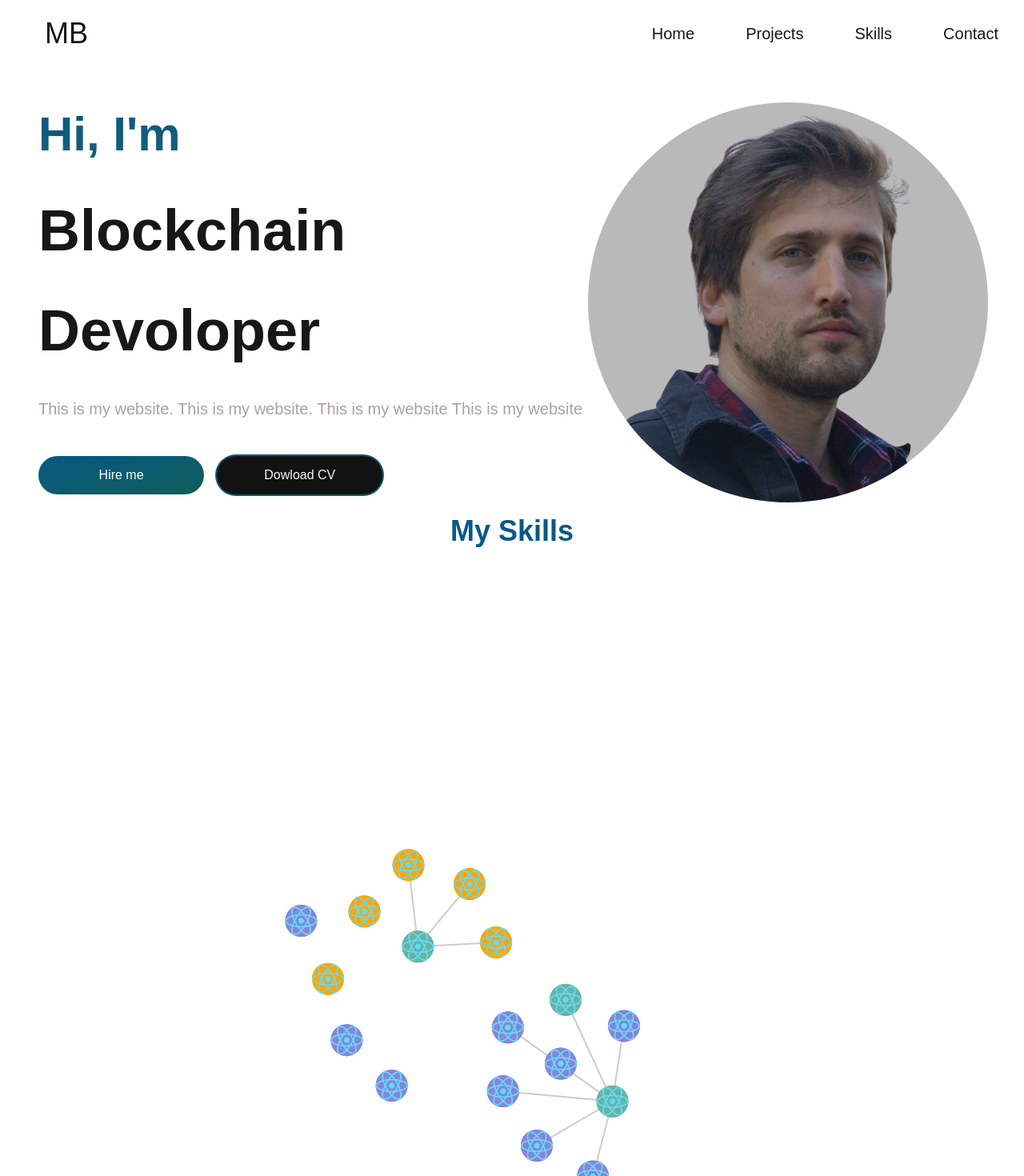
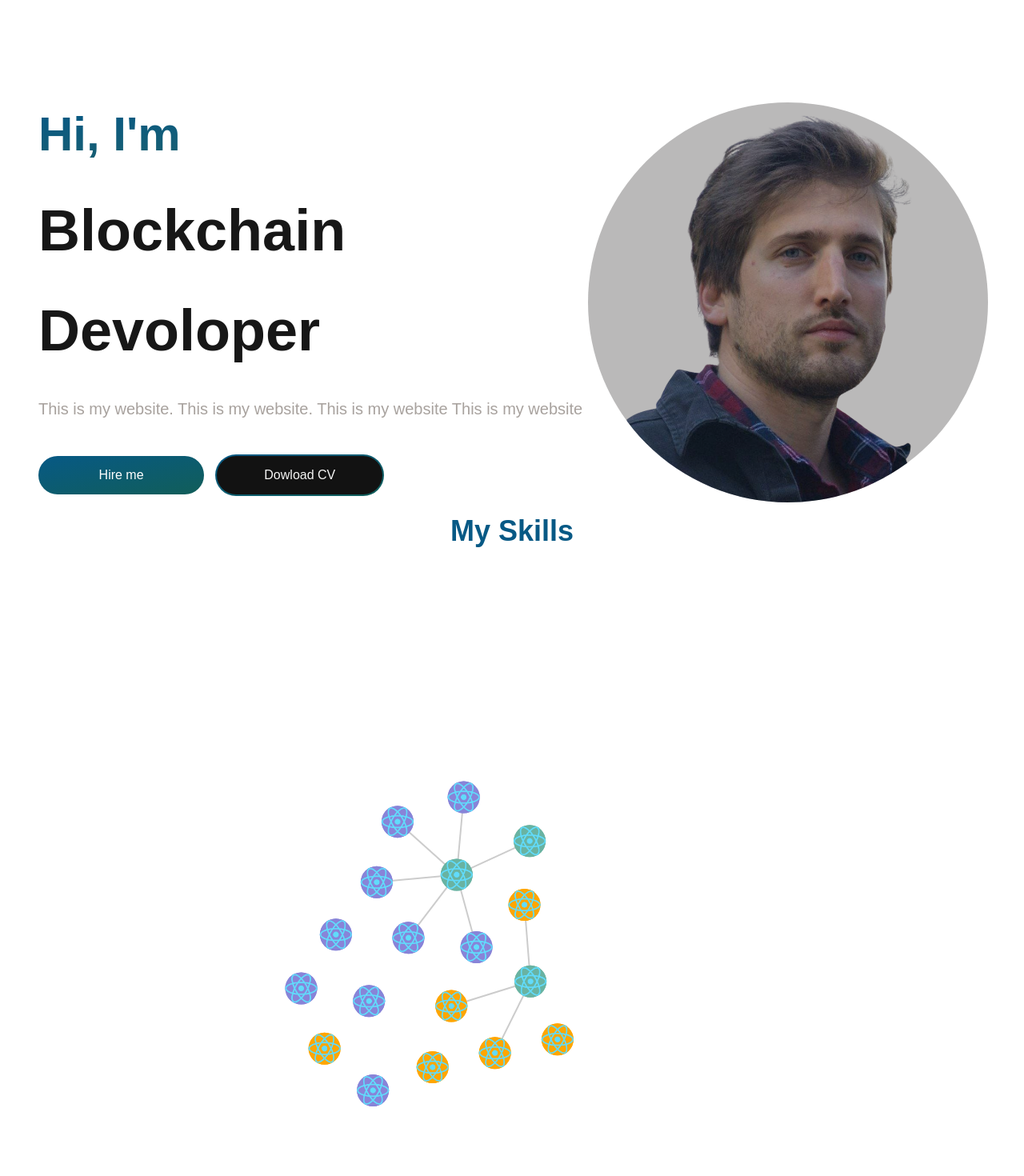
Before and after one commit to BenceM/next-portfolio-2025, a Next.js app: page / in a window 1280 px wide. Shown: the top 1470 px of the page at 80% size. Built offline with nearby package versions, Linux system fonts and the light colour scheme.

Commit message:
media query for display logic initial

```diff
--- a/app/_components/NavBar.js
+++ b/app/_components/NavBar.js
@@ -1,12 +1,13 @@
 import MobileMenu from "./MobileMenu";
 import DesktopMenu from "./DesktopMenu";
+import useMediaQuery from "../_hooks/useMediaQuery";
 
 export default function NavBar() {
-	const isMobile = false;
+	const isDesktop = useMediaQuery("(min-width: 768px)");
 
 	return (
 		<nav className="md:flex md:flex-wrap md:items-center md:justify-between mx-auto px-8 py-4 md:py-0 md:pl-14 md:fixed md:z-50 md:top-0 md:left-0 md:right-0 md:bg-background">
-			{isMobile ? <MobileMenu /> : <DesktopMenu />}
+			{isDesktop ? <MobileMenu /> : <DesktopMenu />}
 		</nav>
 	);
 }
--- a/app/_components/Skills.js
+++ b/app/_components/Skills.js
@@ -19,6 +19,7 @@ const data = {
 		{ id: "Git", group: "version", img: "/ReactLogo.png" },
 		{ id: "Vite", group: "react", img: "/ReactLogo.png" },
 		{ id: "D3", group: "css", img: "/ReactLogo.png" },
+		{ id: "Recharts", group: "css", img: "/ReactLogo.png" },
 		{ id: "Motion", group: "css", img: "/ReactLogo.png" },
 	],
 	links: [
```
